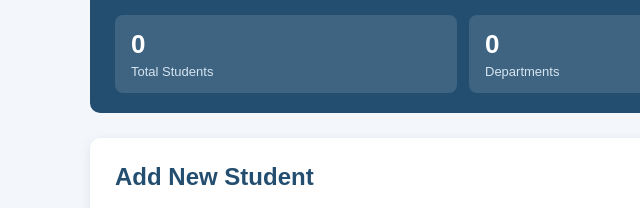
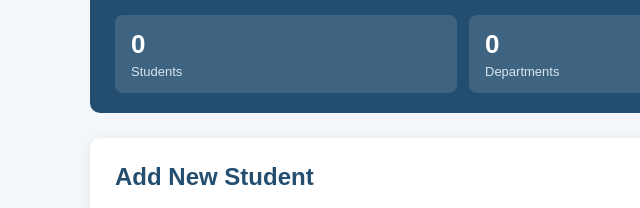
Before and after one commit to tasmintoshi/sms, a plain HTML site: page static/index.html in a window 1280 px wide. Shown: the part 227-435 px from the top of the page, 0-640 px from the left. Drawn offline with Linux system fonts and the light colour scheme; no server answers.

Commit message:
Shorten total students label
Change the dashboard statistic label from “Total Students” to “Students”.

```diff
--- a/static/index.html
+++ b/static/index.html
@@ -59,7 +59,7 @@
 
                 <div class="stat-card">
                     <span class="stat-value" id="stat-total">0</span>
-                    <span class="stat-label">Total Students</span>
+                    <span class="stat-label">Students</span>
                 </div>
 
                 <div class="stat-card">
```
